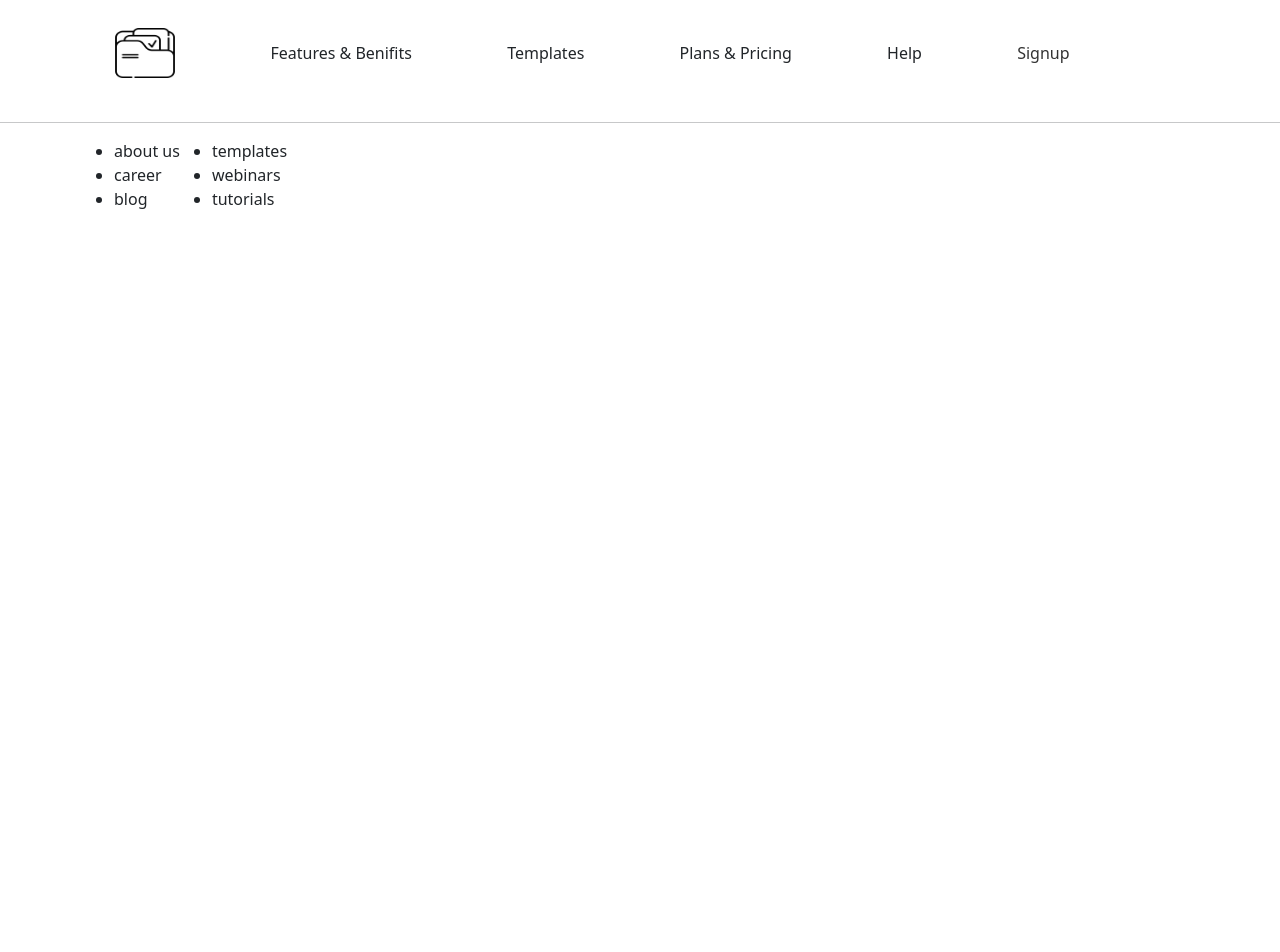
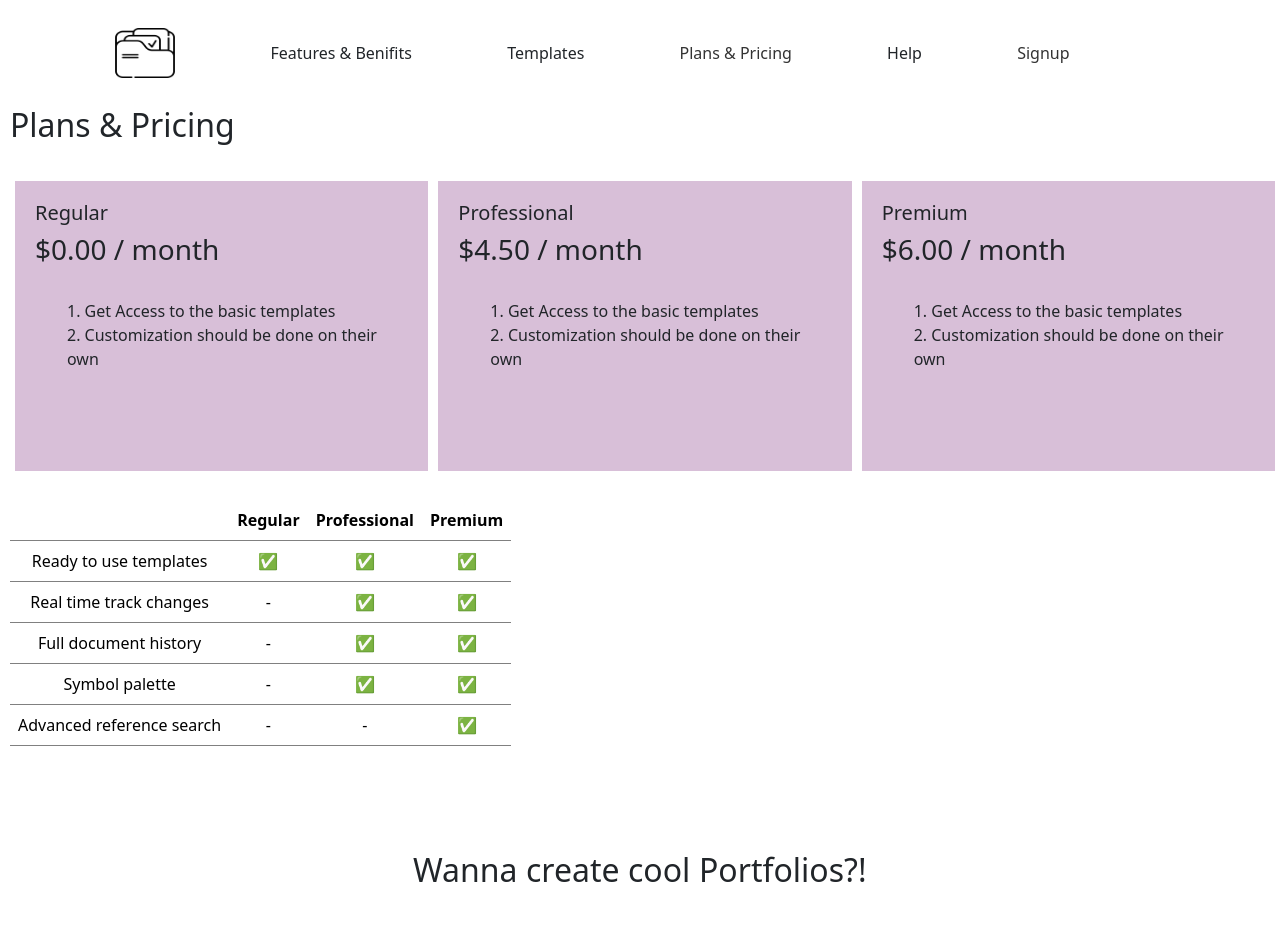
Before and after one commit to JayanthPrathab/MERN-Training, a React (Vite) app in the folder PortfolioBuilder/: page /plans in a window 1280 px wide. Shown: the top 952 px of the page. Before the commit the page ends 800 px from the top, so only its background shows below. Built offline with nearby package versions, Linux system fonts and the light colour scheme.

Commit message:
Porfolio Builder Front End Partially ready

```diff
--- a/PortfolioBuilder/package.json
+++ b/PortfolioBuilder/package.json
@@ -10,8 +10,9 @@
     "preview": "vite preview"
   },
   "dependencies": {
-    "react": "^19.0.0",
-    "react-dom": "^19.0.0",
+    "@react-spring/web": "^9.7.5",
+    "react": "^18.3.1",
+    "react-dom": "^18.3.1",
     "react-router-dom": "^7.2.0"
   },
   "devDependencies": {
--- a/PortfolioBuilder/src/App.css
+++ b/PortfolioBuilder/src/App.css
@@ -0,0 +1,6 @@
+.infblur{
+    margin-top: 100px;
+    margin-bottom: 200px;
+    font-size: xx-large;
+    text-align: center;
+}
--- a/PortfolioBuilder/src/App.jsx
+++ b/PortfolioBuilder/src/App.jsx
@@ -1,23 +1,37 @@
-import {BrowserRouter,Routes,Route} from 'react-router-dom';
-import Footer from './components/Footer';
-import Navbar from './components/Navbar';
-import Signup from './components/Signup';
-import './components/css/navbar.css';
-import './components/css/footer.css';
+import { BrowserRouter, Routes, Route } from "react-router-dom";
+import Footer from "./components/Footer";
+import Navbar from "./components/Navbar";
+import Signup from "./components/Signup";
+import Login from "./components/Login";
+import Plansnpricing from "./components/Plansnpricing";
+import "./components/css/navbar.css";
+import "./components/css/footer.css";
+import BlurText from "./components/Animations/BlurText";
+import "./components/css/plans.css";
+import './App.css';
 function App() {
-
   return (
     <main>
       <BrowserRouter>
         <Navbar />
 
         <Routes>
-          <Route path='/signup' element={<Signup />}></Route>
+          <Route path="/signup" element={<Signup />}></Route>
+          <Route path="/loGin" element={<Login />}></Route>
+          <Route path="/plans" element={<Plansnpricing />}></Route>
         </Routes>
+
+        <BlurText
+          text="Wanna create cool Portfolios?!"
+          delay={150}
+          animateBy="words"
+          direction="top"
+          className="infblur"
+        />
         <Footer />
       </BrowserRouter>
     </main>
-  )
+  );
 }
 
-export default App
+export default App;
--- /dev/null
+++ b/PortfolioBuilder/src/components/Animations/BlurText.jsx
@@ -0,0 +1,91 @@
+import { useRef, useEffect, useState } from 'react';
+import { useSprings, animated } from '@react-spring/web';
+
+const BlurText = ({
+  text = '',
+  delay = 200,
+  className = '',
+  animateBy = 'words', // 'words' or 'letters'
+  direction = 'top', // 'top' or 'bottom'
+  threshold = 0.1,
+  rootMargin = '0px',
+  animationFrom,
+  animationTo,
+  easing = 'easeOutCubic',
+  onAnimationComplete,
+}) => {
+  const elements = animateBy === 'words' ? text.split(' ') : text.split('');
+  const [inView, setInView] = useState(false);
+  const ref = useRef();
+  const animatedCount = useRef(0);
+
+  const defaultFrom =
+    direction === 'top'
+      ? { filter: 'blur(10px)', opacity: 0, transform: 'translate3d(0,-50px,0)' }
+      : { filter: 'blur(10px)', opacity: 0, transform: 'translate3d(0,50px,0)' };
+
+  const defaultTo = [
+    {
+      filter: 'blur(5px)',
+      opacity: 0.5,
+      transform: direction === 'top' ? 'translate3d(0,5px,0)' : 'translate3d(0,-5px,0)',
+    },
+    { filter: 'blur(0px)', opacity: 1, transform: 'translate3d(0,0,0)' },
+  ];
+
+  useEffect(() => {
+    const observer = new IntersectionObserver(
+      ([entry]) => {
+        if (entry.isIntersecting) {
+          setInView(true);
+          observer.unobserve(ref.current);
+        }
+      },
+      { threshold, rootMargin }
+    );
+
+    observer.observe(ref.current);
+
+    return () => observer.disconnect();
+  }, [threshold, rootMargin]);
+
+  const springs = useSprings(
+    elements.length,
+    elements.map((_, i) => ({
+      from: animationFrom || defaultFrom,
+      to: inView
+        ? async (next) => {
+          for (const step of (animationTo || defaultTo)) {
+            await next(step);
+          }
+          animatedCount.current += 1;
+          if (animatedCount.current === elements.length && onAnimationComplete) {
+            onAnimationComplete();
+          }
+        }
+        : animationFrom || defaultFrom,
+      delay: i * delay,
+      config: { easing },
+    }))
+  );
+
+  return (
+    <p ref={ref} className={`blur-text ${className}`}>
+      {springs.map((props, index) => (
+        <animated.span
+          key={index}
+          style={{
+            ...props,
+            display: 'inline-block',
+            willChange: 'transform, filter, opacity',
+          }}
+        >
+          {elements[index] === ' ' ? '\u00A0' : elements[index]}
+          {animateBy === 'words' && index < elements.length - 1 && '\u00A0'}
+        </animated.span>
+      ))}
+    </p>
+  );
+};
+
+export default BlurText;
--- a/PortfolioBuilder/src/components/Footer.jsx
+++ b/PortfolioBuilder/src/components/Footer.jsx
@@ -1,23 +1,44 @@
 const Footer=()=>{
     return(
-        <div>
+        <div className="footer">
             <hr />
             <div className="container">
 
                     <ul>
-                        <li>about us</li>
-                        <li>career</li>
-                        <li>blog</li>
+                        <li><h5>About   </h5></li>
+                        <li>About Us</li>
+                        <li>Our values</li>
+                        <li>Career</li>
+                        <li>Press & Awards</li>
+                        <li>Blog</li>
                     </ul>
 
+                    <ul>
+                        <li><h5>Learn</h5></li>
+                        <li>Templates</li>
+                        <li>Webinars</li>
+                        <li>Tutorials</li>
+                        <li>How to insert images</li>
+                        <li>How to create tables</li>
+                    </ul>
 
                     <ul>
-                        <li>templates</li>
-                        <li>webinars</li>
-                        <li>tutorials</li>
+                        <li><h5>Plans & Pricing</h5></li>
+                        <li>Premium Features</li>
+                        <li>For Individuals & groups</li>
+                        <li>For business</li>
+                        <li>For universities</li>
+                        <li>For students</li>
+                        <li>For government</li>
                     </ul>
 
-            </div>
+                    <ul>
+                        <li><h5>Get involved</h5></li>
+                        <li>Become our advisor</li>
+                        <li>Let us know what you think</li>
+                    </ul>
+            </div> <br />
+            <div className="copyRight"> &copy; Portfolio Builder Privacy and Terms </div>
         </div>
     );
 }
--- /dev/null
+++ b/PortfolioBuilder/src/components/Login.jsx
@@ -0,0 +1,15 @@
+const Login=()=>{
+    return(
+        <div className="outerbox">
+            <form className="form">
+                <h2>Login here</h2> <br />
+                E-mail <br />
+                <input type="email"/> <br /><br />
+                Password <br />
+                <input type="password" name="" id="" /> <br /><br />
+                <button type='submit'>Login</button>
+            </form>
+        </div>
+    );
+}
+export default Login;
--- a/PortfolioBuilder/src/components/Navbar.jsx
+++ b/PortfolioBuilder/src/components/Navbar.jsx
@@ -10,7 +10,7 @@ const Navbar = () => {
 
                     <li>Features & Benifits</li>
                     <li>Templates</li>
-                    <li>Plans & Pricing</li>
+                    <li><Link className='link' to='/plans'>Plans & Pricing</Link></li>
                     <li>Help</li>
                     <li><Link className="link" to="/signup">Signup</Link></li>
 
--- /dev/null
+++ b/PortfolioBuilder/src/components/Plansnpricing.jsx
@@ -0,0 +1,85 @@
+const Plansnpricing = () => {
+  return (
+    <div className="pla">
+      <h2>Plans & Pricing</h2>
+      <br />
+      <div className="planCont">
+        <div className="gridit">
+          <h5>Regular</h5>
+          <h3>$0.00 / month</h3>
+          <br />
+          <div>
+            <ul>
+              <li>1. Get Access to the basic templates</li>
+              <li>2. Customization should be done on their own</li>
+            </ul>
+          </div>
+        </div>
+        <div className="gridit">
+          <h5>Professional</h5>
+          <h3>$4.50 / month</h3>
+          <br />
+          <div>
+            <ul>
+              <li>1. Get Access to the basic templates</li>
+              <li>2. Customization should be done on their own</li>
+            </ul>
+          </div>
+        </div>
+        <div className="gridit">
+          <h5>Premium</h5>
+          <h3>$6.00 / month</h3>
+          <br />
+          <div>
+            <ul>
+              <li>1. Get Access to the basic templates</li>
+              <li>2. Customization should be done on their own</li>
+            </ul>
+          </div>
+        </div>
+      </div>
+      <br />
+      <div className="table">
+        <table>
+          <tr>
+            <th></th>
+            <th>Regular</th>
+            <th>Professional</th>
+            <th>Premium</th>
+          </tr>
+          <tr>
+            <td>Ready to use templates</td>
+            <td> ✅</td>
+            <td> ✅</td>
+            <td> ✅</td>
+          </tr>
+          <tr>
+            <td>Real time track changes</td>
+            <td> -</td>
+            <td> ✅</td>
+            <td> ✅</td>
+          </tr>
+          <tr>
+            <td>Full document history</td>
+            <td> -</td>
+            <td> ✅</td>
+            <td> ✅</td>
+          </tr>
+          <tr>
+            <td>Symbol palette</td>
+            <td> -</td>
+            <td> ✅</td>
+            <td> ✅</td>
+          </tr>
+          <tr>
+            <td>Advanced reference search</td>
+            <td> -</td>
+            <td> -</td>
+            <td> ✅</td>
+          </tr>
+        </table>
+      </div>
+    </div>
+  );
+};
+export default Plansnpricing;
--- a/PortfolioBuilder/src/components/Signup.jsx
+++ b/PortfolioBuilder/src/components/Signup.jsx
@@ -6,8 +6,8 @@ function Signup() {
   return (
     <div>
       <div className="outerbox">
-        <h2>SignUp</h2>
-        <form>
+        <h2>SignUp</h2> <br />
+        <form className="form">
           First Name
           <br />
           <input />
--- a/PortfolioBuilder/src/components/css/Signup.css
+++ b/PortfolioBuilder/src/components/css/Signup.css
@@ -1,3 +1,6 @@
 .outerbox{
     justify-items: center;
 }
+.form{
+    text-align: center;
+}
--- a/PortfolioBuilder/src/components/css/footer.css
+++ b/PortfolioBuilder/src/components/css/footer.css
@@ -1,3 +1,9 @@
+
 .container{
     display: flex;
+    justify-content: space-evenly;
 }
+.copyRight{
+    text-align: center;
+    margin-bottom: 40px;
+}
--- /dev/null
+++ b/PortfolioBuilder/src/components/css/plans.css
@@ -0,0 +1,18 @@
+.planCont{
+    display: grid;
+    grid-template-columns: repeat(3,1fr);
+}
+.gridit{
+    border: 5px solid white; padding: 20px;
+    background-color: thistle;
+    height: 300px;
+}
+ul{
+    list-style-type: none;
+}
+.pla{
+    margin-left: 10px;
+}
+.table{
+    text-align: center;
+}
```
Also changed, not shown: 1 other file (tests, documents, lock files or other folders).
